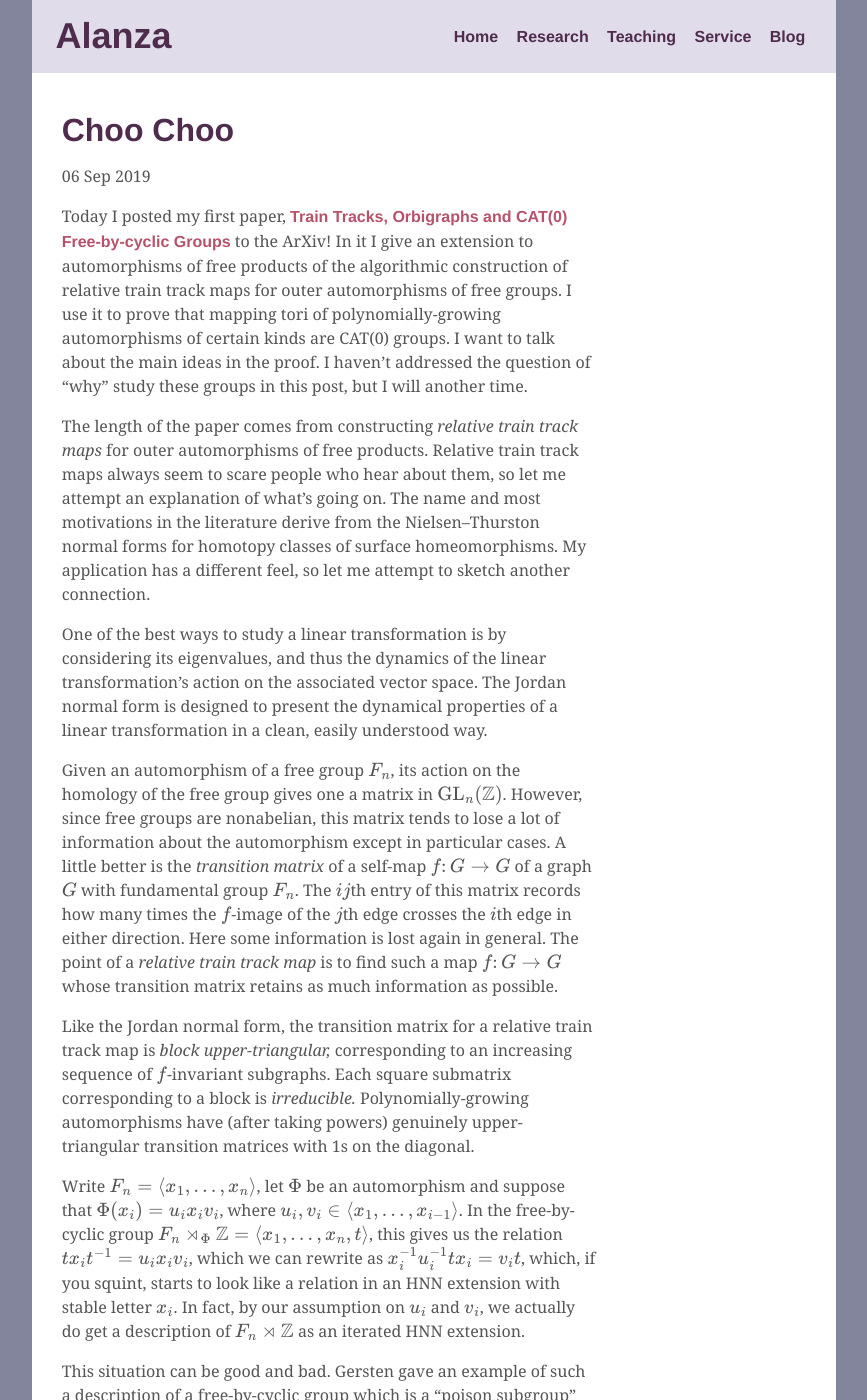
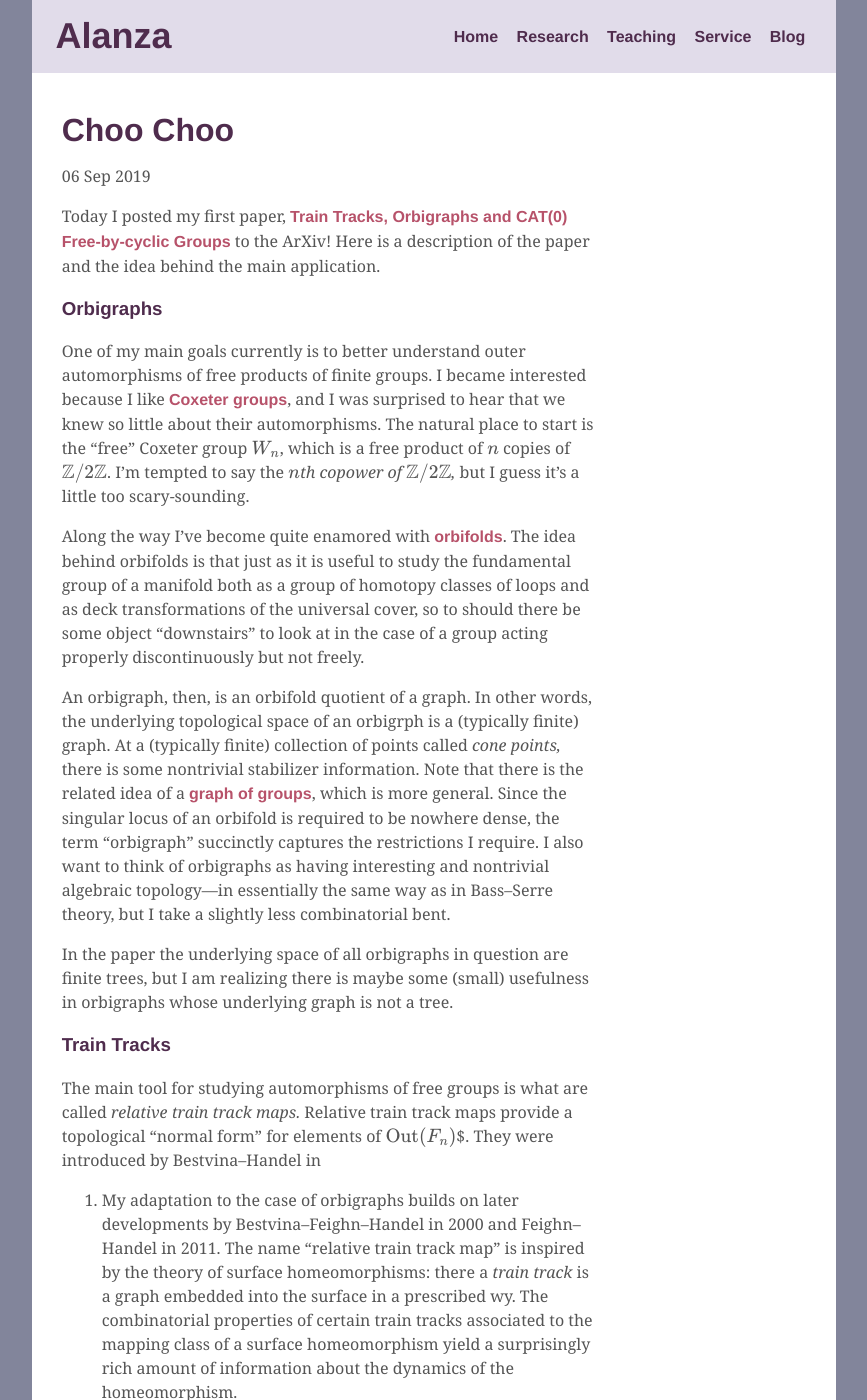
Before and after one commit to ryleelyman/Site, a Jekyll site: the page built from _posts/2019-09-06-Choo-Choo.md, in a window 1280 px wide and 1400 px high. Shown: the whole window, without its empty margins (206-1073 px from the left). Built offline with Jekyll 4.4.1, drawn with Linux system fonts in a browser that asks for light colours; formulas are drawn with MathJax 3; some of the changed text lies outside the part shown.

Commit message:
edit blog posts

```diff
--- a/_posts/2019-09-06-Choo-Choo.md
+++ b/_posts/2019-09-06-Choo-Choo.md
@@ -4,43 +4,95 @@ math: true
 ---
 Today I posted my first paper,
 [Train Tracks, Orbigraphs and CAT(0) Free-by-cyclic Groups][paper]
-to the ArXiv! In it I give an extension to automorphisms of free products
-of the algorithmic construction of relative train track maps for outer automorphisms
-of free groups. I use it to prove that mapping tori of polynomially-growing automorphisms
-of certain kinds are CAT(0) groups. I want to talk about the main ideas in the proof.
-I haven't addressed the question of "why" study these groups in this post, but
-I will another time.
+to the ArXiv! Here is a description of the paper and the idea behind the main application.
 
-The length of the paper comes from constructing *relative train track maps*
-for outer automorphisms of free products. Relative train track maps
-always seem to scare people who hear about them, so let me attempt an explanation of what's going on.
-The name and most motivations in the literature derive from the Nielsen--Thurston
-normal forms for homotopy classes of surface homeomorphisms. My application
-has a different feel, so let me attempt to sketch another connection.
+### Orbigraphs
 
-One of the best ways to study a linear transformation
-is by considering its eigenvalues, and thus
-the dynamics of the linear transformation's action on the associated vector space.
-The Jordan normal form is designed to present
-the dynamical properties of a linear transformation in a clean, easily understood way.
+One of my main goals currently is to better understand outer automorphisms of
+free products of finite groups. I became interested because I like [Coxeter groups][Coxeter],
+and I was surprised to hear that we knew so little about their automorphisms.
+The natural place to start is the "free" Coxeter group $$W_n$$, which is a free product of
+$$n$$ copies of $$\mathbb Z/2\mathbb Z$$. I'm tempted to say the
+*$$n$$th copower of $$\mathbb Z/2\mathbb Z$$,* but I guess it's a little too scary-sounding.
 
-Given an automorphism of a free group $$F_n$$, its action on the homology of the free group
-gives one a matrix in $$\operatorname{GL}_n(\mathbb{Z})$$. However, since free groups
-are nonabelian, this matrix tends to lose a lot of information about the automorphism
-except in particular cases. A little better is the *transition matrix* of a
-self-map $$f\colon G \to G$$ of a graph $$G$$ with fundamental group $$F_n$$.
-The $$ij$$th entry of this matrix records how many times the $$f$$-image of the $$j$$th
-edge crosses the $$i$$th edge in either direction. Here some information is lost again in general.
-The point of a *relative train track map* is to find such a map $$f\colon G \to G$$ whose
-transition matrix retains as much information as possible.
+Along the way I've become quite enamored with [orbifolds][orbifolds]. The idea behind
+orbifolds is that just as it is useful to study the fundamental group of a manifold both
+as a group of homotopy classes of loops and as deck transformations of the universal cover,
+so to should there be some object "downstairs" to look at in the case of a group acting
+properly discontinuously but not freely.
 
-Like the Jordan normal form, the transition matrix for a relative train track map is
-*block upper-triangular,* corresponding to an increasing sequence of $$f$$-invariant subgraphs.
-Each square submatrix corresponding to a block is *irreducible.* Polynomially-growing automorphisms
-have (after taking powers) genuinely upper-triangular transition matrices with 1s on the diagonal.
+An orbigraph, then, is an orbifold quotient of a graph. In other words, the underlying
+topological space of an orbigrph is a (typically finite) graph. At a (typically finite)
+collection of points called *cone points,* there is some nontrivial stabilizer information.
+Note that there is the related idea of a [graph of groups][graph of groups], which is more
+general. Since the singular locus of an orbifold is required to be nowhere dense, the term
+"orbigraph" succinctly captures the restrictions I require. I also want to think of
+orbigraphs as having interesting and nontrivial algebraic topology—in essentially the
+same way as in Bass–Serre theory, but I take a slightly less combinatorial bent.
+
+In the paper the underlying
+space of all orbigraphs in question are finite trees, but I am realizing there is maybe some
+(small) usefulness in orbigraphs whose underlying graph is not a tree.
+
+### Train Tracks
+
+The main tool for studying automorphisms of free groups is what are called
+*relative train track maps.* Relative train track maps provide a topological "normal form"
+for elements of $$\operatorname{Out}(F_n)$$$. They were introduced by Bestvina–Handel in
+1992. My adaptation to the case of orbigraphs
+builds on later developments by Bestvina–Feighn–Handel in 2000 and
+Feighn–Handel in 2011. The name "relative train track map" is inspired by the theory
+of surface homeomorphisms: there a *train track* is a graph embedded into the surface
+in a prescribed wy.  The combinatorial properties of certain train tracks associated
+to the mapping class of a surface homeomorphism yield a surprisingly rich  amount of
+information about the dynamics of the homeomorphism.
+
+The original idea of Bestvina--Handel's paper was to attempt to adapt the theory
+to study outer automorphisms of free groups. Here, since any homeomorphism of a graph
+has a finite power homotopic to the identity, we're forced to consider homotopy equivalences
+of graphs. More explicitly: if $$\varphi \in \operatorname{Out}(F_n)$$ is an outer
+automorphism of a free group $$F_n$$ of rank $$n$$, $$G$$ is a graph, and $$f\colon G \to G$$
+is a homotopy equivalence such that the (outer) action of $$f$$ on $$\pi_1(G)$$ is equal
+to $$\varphi$$, then if $$\varphi$$ has infinite order, $$f$$ cannot be a homeomorphism.
+We may as well assume $$f$$ sends vertices to vertices.
+Stallings tells us that in this situation, there is a vertex $$v$$ of $$G$$ and a pair of
+edges $$e$$ and $$e'$$ incident to $$v$$ such that $$f(e)$$ and $$f(e')$$ share a common segment.
+We say $$f$$ *folds* these edges, or that they form an *illegal turn*.
+
+A *train track map* has the next best property: We say that $$f\colon G \to G$$ is a
+*train track map* if for each edge $$e$$ of $$G$$ and each positive integer $$k$$,
+the $$k$$th iterate, $$f^k(e)$$ is an immersed path, i.e. it is never sent over an
+illegal turn.
+
+If you'd like to try playing with the definition here's something to try: let
+$$G$$ be the "rose with four petals." That is, $$G$$ has one vertex and four edges,
+each of which forms a loop. Label the edges $$A$$ through $$D$$ and choose an orientation
+for each. Let's define $$f$$ as $$A \mapsto B$$, $$B \mapsto C$$, $$C \mapsto D$$, and
+$$D \mapsto AB$$, i.e. the path that first follows the edge $$A$$ and then $$B$$.
+There are a few things to check: 1) Find a homotopy inverse for $$f$$. 2) Which
+turns (pairs of oriented edges originating at a common vertex) are illegal? 3) Is
+$$f$$ a train track map?
+
+The word *relative* above is sort of forced on us by the structure of more complicated
+homotopy equivalences: as it turns out,
+it may not be the case that we can always avoid illegal turns.
+This is especially true in the "bad" case of polynomial growth, about which more below.
+
+### CAT(0) Free-by-Cyclic Groups
+
+Gersten in 1994 showed that $$\operatorname{Out}(F_n)$$ cannot act
+properly and cocompactly on a CAT(0) metric space when $$n \ge 4$$.
+This is something of a bummer, but also to be expected: Acting by geometrically
+on a CAT(0) metric space is a nice situation to be in, and one might think that
+$$\operatorname{Out}(F_n)$$ should be in some sense too complicated to do so.
+
+I set out aiming to prove a version of Gersten's theorem for more general free products,
+but instead I found essentially a *strong negation* of the situation he described.
+Let me describe it in more detail:
 
 Write $$F_n = \langle x_1,\dotsc,x_n\rangle$$, let $$\Phi$$ be an automorphism and suppose
 that $$\Phi(x_i) = u_ix_iv_i$$, where $$u_i,v_i \in \langle x_1,\dotsc,x_{i-1}\rangle$$.
+Let's call such  automorphisms *upper triangular,* by analogy with groups of matrices.
 In the free-by-cyclic group $$F_n\rtimes_\Phi\mathbb{Z} = \langle x_1,\dotsc,x_n,t\rangle$$,
 this gives us the relation $$tx_it^{-1} = u_ix_iv_i$$, which we can rewrite as
 $$x_i^{-1}u_i^{-1}tx_i = v_it$$, which, if you squint, starts to look like a relation in
@@ -68,3 +120,6 @@ tool in the study of $$\operatorname{Out}(F_n)$$, my hope is that this construct
 will help in the study of outer automorphism groups of free products.
 
 [paper]: https://arxiv.org/abs/1909.03097
+[graph of groups]: https://en.wikipedia.org/wiki/Graph_of_groups
+[orbifolds]:  https://en.wikipedia.org/wiki/Orbifold
+[Coxeter]: https://en.wikipedia.org/wiki/Coxeter_group
```
Also changed, not shown: _posts/2019-07-13-A-Digression.md (renamed from _posts/2019-07-13-The-Lay-of-the-Land.md, +2 -2 lines), 6 other files.
